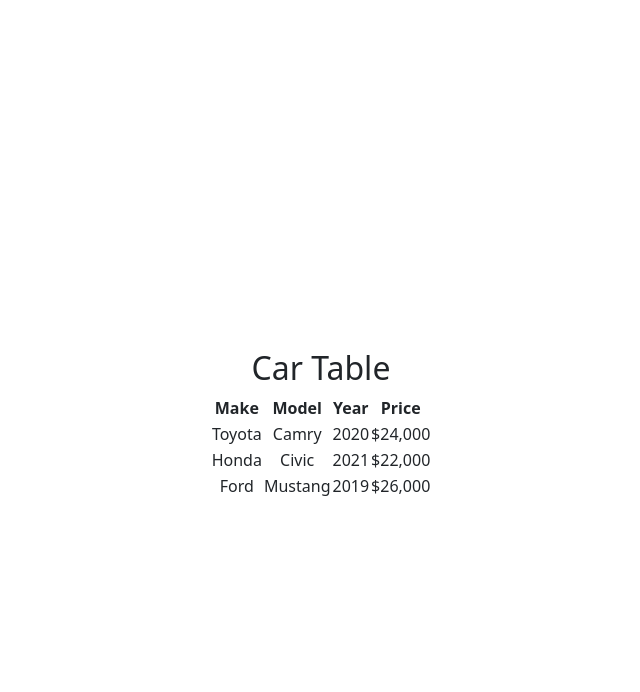
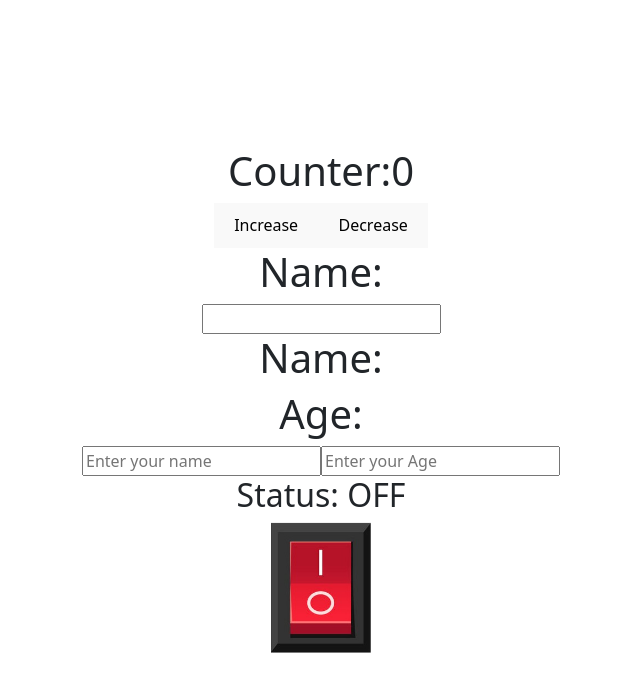
Before and after one commit to AbdulMugniMusba/REACT, a React (Vite) app in the folder my-app/: page / in a window 1280 px wide. Shown: the top 692 px of the page, without its empty margins (319-959 px from the left). Built offline with nearby package versions, Linux system fonts and the light colour scheme.

Commit message:
add programs

```diff
--- a/my-app/src/App.tsx
+++ b/my-app/src/App.tsx
@@ -8,72 +8,21 @@
 import Products2 from "./components/products2.tsx";
 import Cars2 from "./components/Cars2.tsx";
 import fetchcars from "./Services/CarsServises.tsx";
+import fetchCourses from "./Services/CoursesServices.tsx";
+import Counter from "./components/Counter.tsx";
+import SetName from "./components/SetName.tsx";
+import { useState } from "react";
+import UserProfile from "./components/UserProfile.tsx";
+import Toggle from "./components/Toggle.tsx";
 function App() {
-  // let cars = [
-  // "Toyota",
-  // "Honda",
-  // "BMW",
-  // ];
-  // let bikes = [
-  // "Yamaha",
-  // "Honda",
-  // "Suzuki",
-  // ];
-  // let fruits = [
-  // "Apple",
-  // "Banana",
-  // "Mango",
-  // ];
-  // const coursesData = [
-  //   {
-  //     id: 1,
-  //     name: "Subject--Python",
-  //     description: "Discription--Python Programming",
-  //     price: 10000,
-  //     duration:90
-  //   },
-  //   {
-  //     id: 2,
-  //     name: "java",
-  //     description: "Java Programming",
-  //     price: 5000,
-  //     duration: 50,
-  //   },
-  //   {
-  //     id: 3,
-  //     name: "React",
-  //     description: "React Programming",
-  //     price: 8000,
-  //     duration: 70,
-  //   },
-  // ];
-  // let Products2data=[
-  //   {
-  //     id: 1,
-  //     title: "Product1",
-  //     description: "Description1",
-  //     price: 100,
-  //     duration: 10
-  //   },
-  //   {
-  //     id: 2,
-  //     title: "Product2",
-  //     description: "Description2",
-  //     price: 200,
-  //     duration: 20
-  //   },
-  //   {
-  //     id: 3,
-  //     title: "Product3",
-  //     description: "Description3",
-  //     price: 300,
-  //     duration: 30
-  //   },
-  // ]
-
   return (
     <div>
-      <Cars2 Cars2={fetchcars()} ></Cars2>
+      {/* <Courses courses={fetchCourses()} /> */}
+
+      <Counter></Counter>
+      <SetName></SetName>
+      <UserProfile></UserProfile>
+      <Toggle></Toggle>
     </div>
   );
 }
--- /dev/null
+++ b/my-app/src/Services/CoursesServices.tsx
@@ -0,0 +1,27 @@
+function fetchCourses(){
+    const Courses = [
+        {
+          id: 1,
+          name: "Subject--Python",
+          description: "Discription--Python Programming",
+          price:6000,
+          duration:30,
+        },
+        {
+          id: 2,
+          name: "java",
+          description: "Java Programming",
+          price: 5000,
+          duration: 50,
+        },
+        {
+          id: 3,
+          name: "React",
+          description: "React Programming",
+          price: 8000,
+          duration: 70,
+        },
+      ];
+      return Courses;
+}
+export default fetchCourses;
--- /dev/null
+++ b/my-app/src/components/Counter.tsx
@@ -0,0 +1,14 @@
+import  { useState } from 'react';
+const counter = () => {
+    const [count, setCount] = useState(0);
+
+    return (
+        <div>
+            <h1>Counter:{count}</h1>
+            <button onClick={() => setCount(count + 1)}>Increase</button>
+            <button onClick={() => setCount(count - 1)}>Decrease</button>
+
+        </div>
+    );
+}
+export default counter;
--- /dev/null
+++ b/my-app/src/components/SetName.tsx
@@ -0,0 +1,16 @@
+import { useState } from "react";
+const SetName = () => {
+  const [name, SetName] = useState(" ");
+
+  return (
+    <div>
+      <h1>Name:{name}</h1>
+      <input
+        type="text"
+        value={name}
+        onChange={(e) => SetName(e.target.value)}
+      ></input>
+    </div>
+  );
+};
+export default SetName;
--- /dev/null
+++ b/my-app/src/components/Toggle.tsx
@@ -0,0 +1,21 @@
+import { useState } from "react";
+import onnImg from "../assets/onn.jpg";
+import offImg from "../assets/off.jpg";
+
+const Toggle = () => {
+  const [isOn, setIsOn] = useState(false);
+  return (
+    <div>
+      <h2>Status: {isOn == true ? "ON" : "OFF"}</h2>
+      <div>
+        <img
+          src={isOn ? onnImg : offImg}
+          alt="toggle"
+          width="100px"
+          onClick={() => setIsOn(!isOn)}
+        />
+      </div>
+    </div>
+  );
+};
+export default Toggle;
--- /dev/null
+++ b/my-app/src/components/UserProfile.tsx
@@ -0,0 +1,27 @@
+import { useState } from "react";
+const UserProfile = () => {
+  const [user, setUser] = useState({name:"", age:""} );
+
+  return (
+    <div>
+        <h1>Name:{user.name}</h1>
+        <h1>Age:{user.age}</h1>
+      <input
+        type="text"
+        placeholder="Enter your name"
+        value={user.name}
+        onChange={(e) => setUser({name:e.target.value, age:user.age})}
+      ></input>
+      <input
+        type="number"
+        placeholder="Enter your Age"
+        value={user.age}
+        onChange={(e) => setUser({age:e.target.value, name:user.name})}
+      ></input>
+
+
+
+    </div>
+  );
+  }
+export default UserProfile;
```
Also changed, not shown: my-app/src/Module/Course.tsx (added, +8 -0 lines), my-app/src/components/Courses.tsx (+1 -7 lines), my-app/src/Module/Cars.tsx (line endings or trailing spaces), my-app/src/assets/off.jpg (added), my-app/src/assets/onn.jpg (added).
